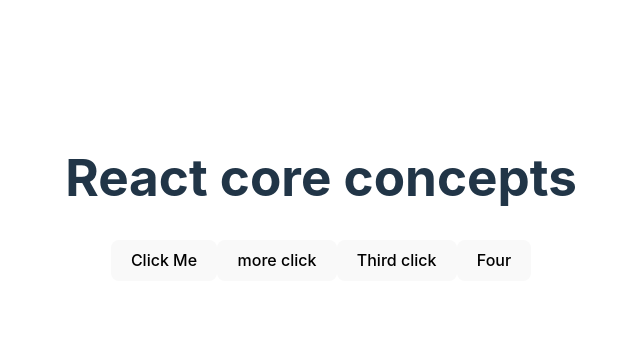
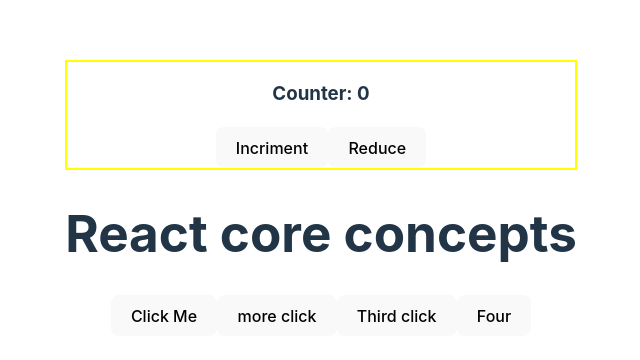
Before and after one commit to abircu/Milestone-07-React, a React (Vite) app in the folder Explore-react-core-concepts-part2/: page / in a window 1280 px wide. Shown: the part 202-562 px from the top of the page, without its empty margins (319-959 px from the left). Built offline with nearby package versions, Linux system fonts and the light colour scheme.

Commit message:
useState practice

```diff
--- a/Explore-react-core-concepts-part2/src/App.jsx
+++ b/Explore-react-core-concepts-part2/src/App.jsx
@@ -1,4 +1,5 @@
 import "./App.css";
+import Counter from "./counter";
 
 function App() {
   function handleclick() {
@@ -12,6 +13,7 @@
   };
   return (
     <>
+      <Counter />
       <h1>React core concepts</h1>
       <button onClick={handleclick}>Click Me</button>
       <button onClick={handleClicked2}>more click</button>
--- /dev/null
+++ b/Explore-react-core-concepts-part2/src/counter.jsx
@@ -0,0 +1,21 @@
+import { useState } from "react";
+
+export default function Counter() {
+  const [isCount, setCount] = useState(0);
+
+  const inCrement = () => {
+    const newCount = isCount + 1;
+    setCount(newCount);
+  };
+  const deCriment = () => {
+    const reduce = isCount - 1;
+    setCount(reduce);
+  };
+  return (
+    <div style={{ border: "2px solid yellow" }}>
+      <h3>Counter: {isCount}</h3>
+      <button onClick={inCrement}>Incriment</button>
+      <button onClick={deCriment}>Reduce</button>
+    </div>
+  );
+}
```
